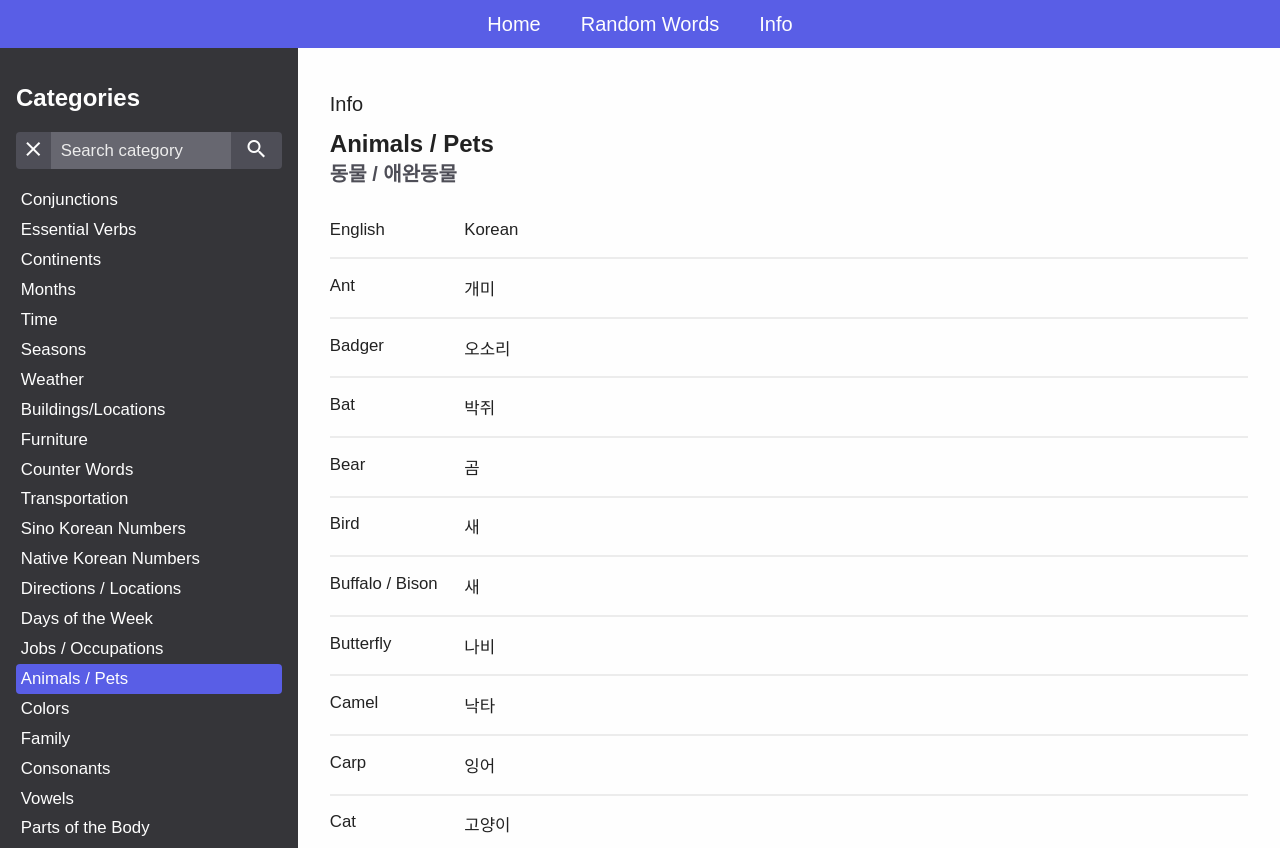
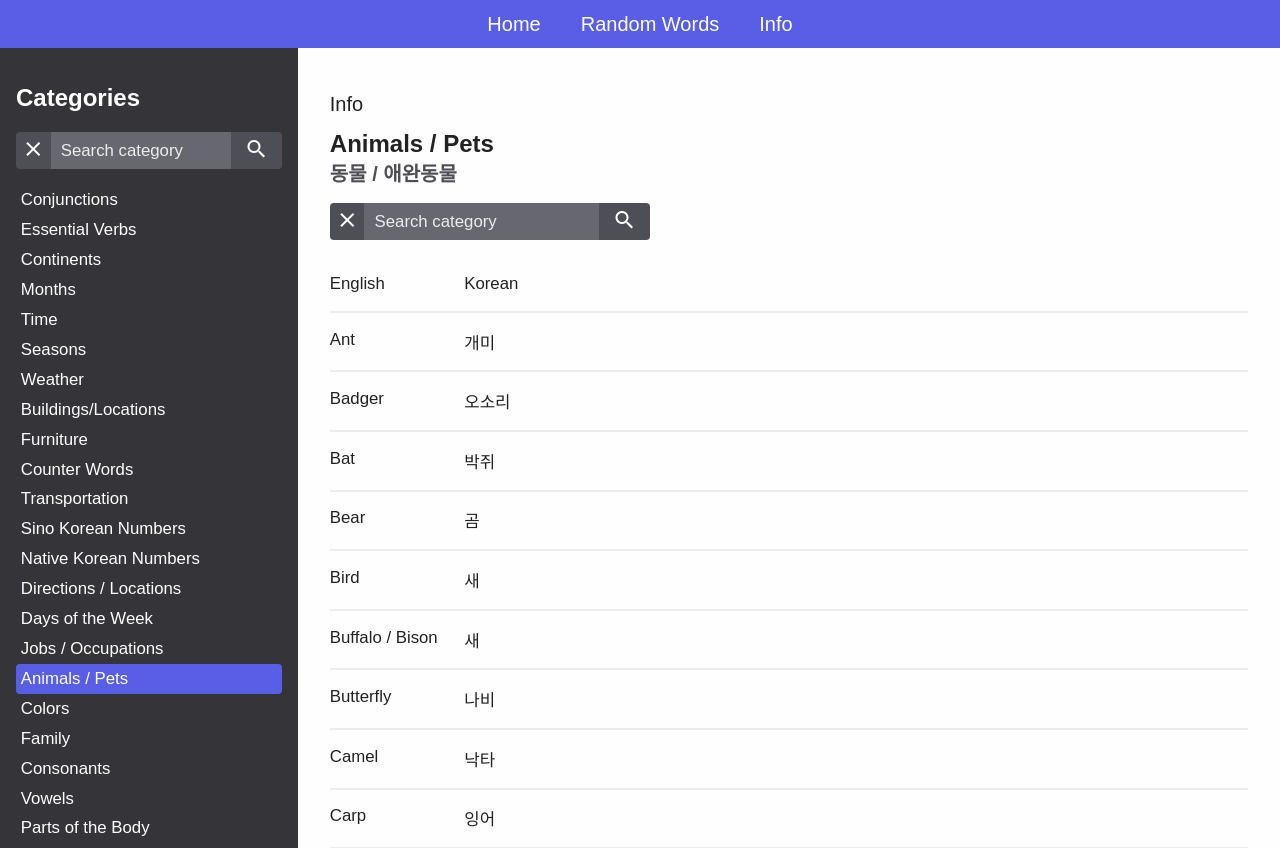
Before and after one commit to DanielHearn/korean-handbook, a Vue app in the folder korean-handbook/: page /info/animals in a window 1280 px wide. Built offline with nearby package versions, Linux system fonts and the light colour scheme; a web font is replaced by a local one.

Commit message:
Add page search

```diff
--- a/korean-handbook/src/app.scss
+++ b/korean-handbook/src/app.scss
@@ -134,7 +134,7 @@ body {
   display: flex;
   flex-direction: column;
   padding-left: 0;
-  font-size: $s-size;s
+  font-size: $s-size;
   .grid-header {
     font-weight: $medium-weight;
   }
@@ -144,6 +144,15 @@ body {
     grid-template-columns: repeat(auto-fit, minmax(min-content, 8em));
     border-bottom: 2px $light-grey solid;
   }
+  .grid-notice {
+    list-style: none;
+    font-weight: $medium-weight;
+  }
+}
+
+.search--info {
+  max-width: 20em;
+  margin-top: 1em;
 }
 
 input {
--- a/korean-handbook/src/views/Info.vue
+++ b/korean-handbook/src/views/Info.vue
@@ -36,13 +36,25 @@
           <h2 class="heading">{{ category.name }}</h2>
           <h3 class="sub-heading">{{ category.korean }}</h3>
         </div>
+        <div class="search-form search--info">
+          <button class="button--close" @click="wordFilter = ''">
+            <i class="material-icons">close</i>
+          </button>
+          <input v-model="wordFilter" type="text" placeholder="Search category" />
+          <button class="button--search">
+            <i class="material-icons">search</i>
+          </button>
+        </div>
         <ul class="grid">
-          <li class="grid-item grid-header">
+          <li class="grid-item grid-header" v-if="filteredWords.length">
             <p>English</p>
             <p>Korean</p>
             <p v-if="category.note_header">{{ category.note_header }}</p>
           </li>
-          <li class="grid-item" v-for="word in category.words" :key="word.e">
+          <li v-else class="grid-notice">
+            <p>No results for search.</p>
+          </li>
+          <li class="grid-item" v-for="word in filteredWords" :key="word.e">
             <p>{{ word.e }}</p>
             <p>{{ word.k }}</p>
             <p v-if="word.n">{{ word.n }}</p>
@@ -79,13 +91,18 @@ export default {
   },
   data: function() {
     return {
-      category: [],
-      categoryFilter: ""
+      category: {},
+      filteredWords: [],
+      categoryFilter: "",
+      wordFilter: ""
     };
   },
   watch: {
     id: function() {
       this.loadCategory();
+    },
+    wordFilter: function() {
+      this.filterWords();
     }
   },
   computed: {
@@ -106,9 +123,31 @@ export default {
     loadCategory: function() {
       if (Categories.hasOwnProperty(this.id)) {
         this.category = Categories[this.id];
+        this.filteredWords = this.category.words;
+        this.wordFilter = "";
       } else if (this.id.length) {
         console.error("No category for current id");
         this.$router.push({ path: "/info", params: { id: "all" } });
+      }
+    },
+    filterWords: function() {
+      if (this.category.words) {
+        this.filteredWords = [];
+        const filter = this.wordFilter.toLowerCase();
+
+        for (let word of this.category.words) {
+          let matchesFilter = false;
+          if (
+            word.e.toLowerCase().includes(filter) ||
+            word.k.toLowerCase().includes(filter)
+          ) {
+            matchesFilter = true;
+          }
+
+          if (matchesFilter) {
+            this.filteredWords.push(word);
+          }
+        }
       }
     }
   },
```
